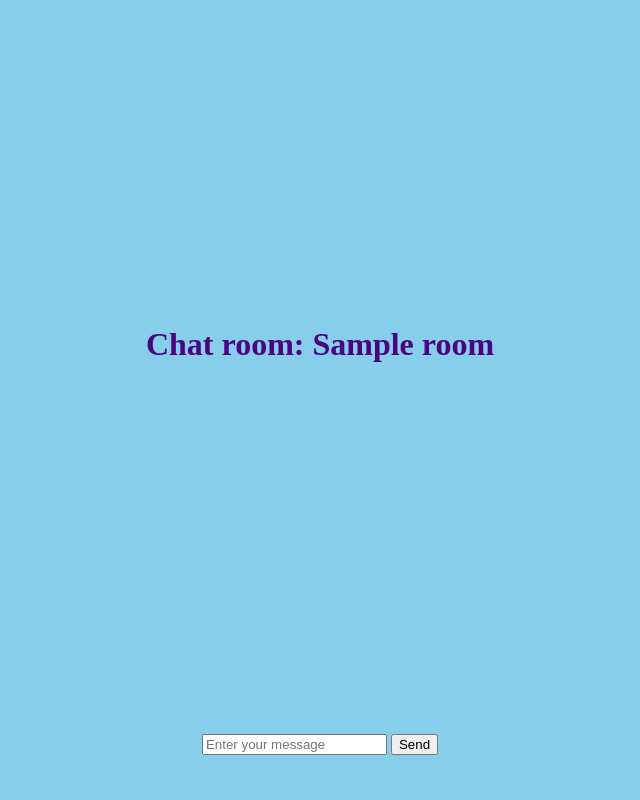
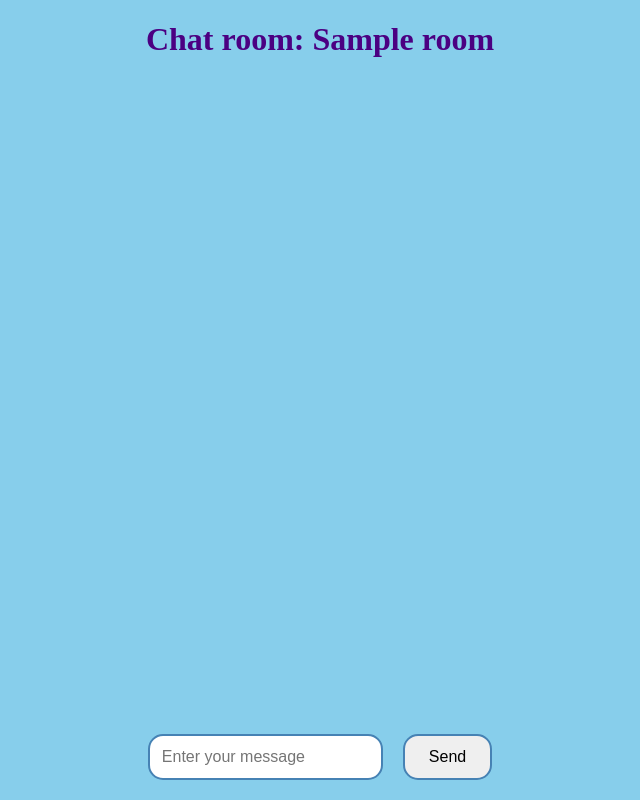
Before and after one commit to levonkarapetyann/Flask_Chat, a Flask app: template templates/chat.html in a window 1280 px wide. Shown: the whole page, without its empty margins (320-960 px from the left). Run offline with Flask 3, Linux system fonts and the light colour scheme; the template is opened without the code that fills it: most values are stand-ins (such as "Sample title", 1, 10 or a date in 2020); some libraries are stand-ins or nearby versions.

Commit message:
Added disagn for sent messages and join people

```diff
--- a/static/css/chat.css
+++ b/static/css/chat.css
@@ -1,7 +1,8 @@
 h1 {
     color: #4B0082;
     display: grid;
-    place-items: center;
+    justify-content: center;
+    box-shadow: 2 5px 5px grey;
 }
 
 body {
@@ -12,8 +13,60 @@ body {
     grid-template-rows: 1fr auto;
 }
 
-.input {
-   margin: 45px;
-   text-align: center;
-   gap: 25px;
+#msg_send_form {
+   display: flex;
+   gap: 20px;
+   padding: 20px;
+   justify-content: center;
 }
+
+#msg_send {
+   padding: 12px;
+   font-size: 16px;
+}
+
+#msg_send_form button {
+   padding: 12px 24px;
+   font-size: 16px;
+}
+
+
+input[type="text"] {
+  border: 2px solid #4682B4;
+  border-radius: 15px;
+}
+
+button {
+  border: 2px solid #4682B4;
+  border-radius: 15px;
+}
+
+.zametka {
+   color: #2C3E50;
+   box-shadow: 0 2px 5px grey;
+   display: block;
+   font-size: 25px;
+   width: fit-content;
+   margin: 15px;
+   border-radius: 15px;
+   padding: 10px
+}
+
+.join {
+  display: block;
+  width: fit-content;
+  margin-bottom: 10px;
+  font-size: 20px;
+  padding: 5px;
+  box-shadow: 2px 5px 5px #DAA520;
+  border-radius: 5px
+}
+
+#not {
+  position: fixed;
+  top: 20px;
+  right: 40px;
+  display: flex;
+  flex-direction: column;
+  align-items: flex-end;
+}
```
